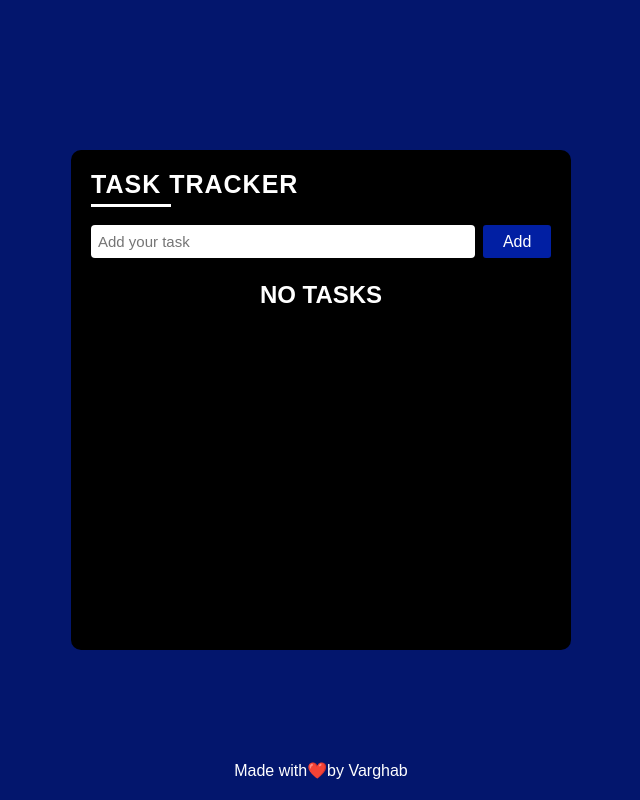
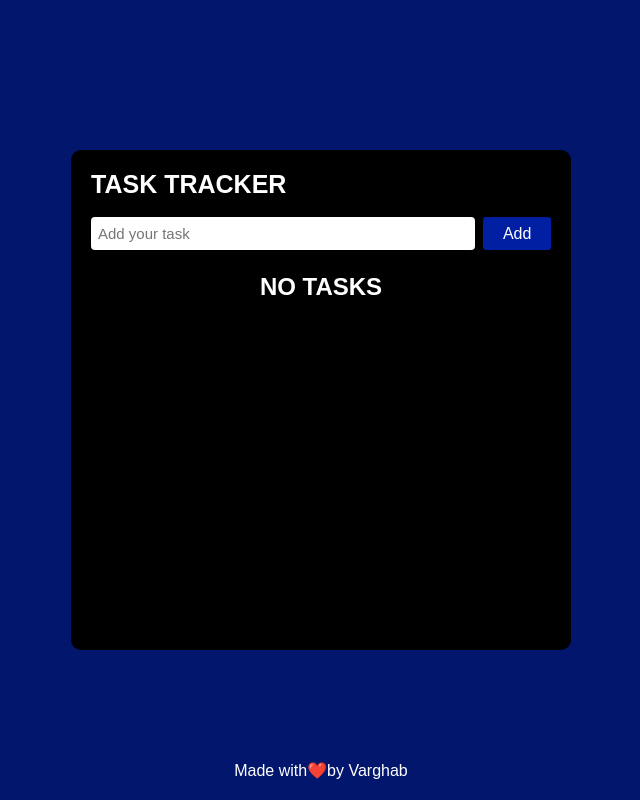
Before and after one commit to Varghab/task-tracker, a React (Create React App) app: page / in a window 1280 px wide. Shown: the whole page, without its empty margins (319-959 px from the left). Built offline with nearby package versions, Linux system fonts and the light colour scheme.

Commit message:
Update Box.module.css

```diff
--- a/src/components/layout/Box.module.css
+++ b/src/components/layout/Box.module.css
@@ -16,16 +16,13 @@
   text-transform: uppercase;
   /* border-bottom: 3px solid rgb(251, 251, 251); */
   font-weight: 800;
-  letter-spacing: 1px;
+  color: rgb(255, 255, 255);
 }
+.mainPara{
+  color: rgb(158, 158, 158);
+  width: 70%;
+  margin-top: 3px;
 
-.mainHeading::after{
-  content: "";
-  display: block;
-  width: 80px;
-  background-color: white;
-  height: 3px;
-  margin-top: 5px;
 }
 .btn{
   padding: 12px 12px;
```
